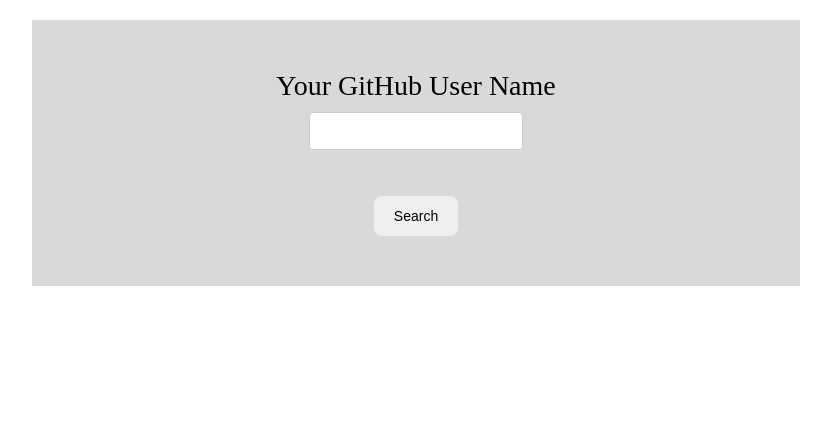
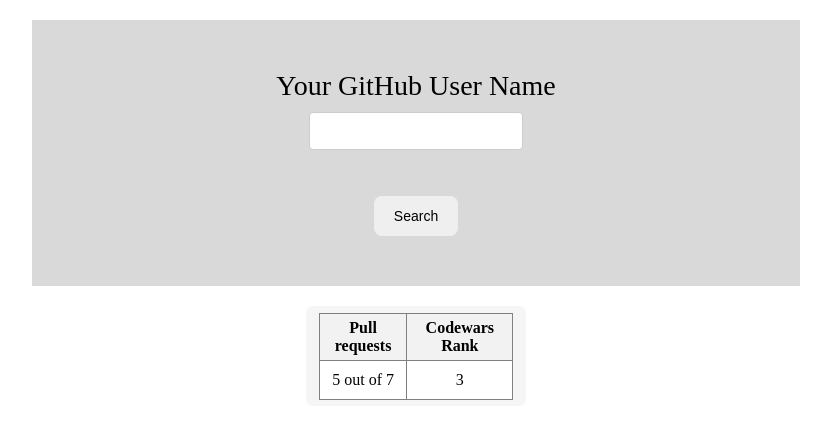
Before and after one commit to OlenaReukova/ldn9-Ctrl-Shift-Learn, a React (Create React App) app in the folder client/: page / in a window 1280 px wide. Shown: the top 438 px of the page, without its empty margins (224-1055 px from the left). Built offline with nearby package versions, Linux system fonts and the light colour scheme.

Commit message:
adding Result to hom comp

```diff
--- a/client/src/pages/Home.js
+++ b/client/src/pages/Home.js
@@ -1,12 +1,12 @@
 import "./Home.css";
 import User from "../component/User";
-import MilestoneTable from  "../component/MilestoneTable";
+import Result from "../pages/Result"
 
 export function Home() {
-
 	return (
 		<main className="main_container" role="main">
 			<User />
+			<Result />
 		</main>
 	);
 }
```
